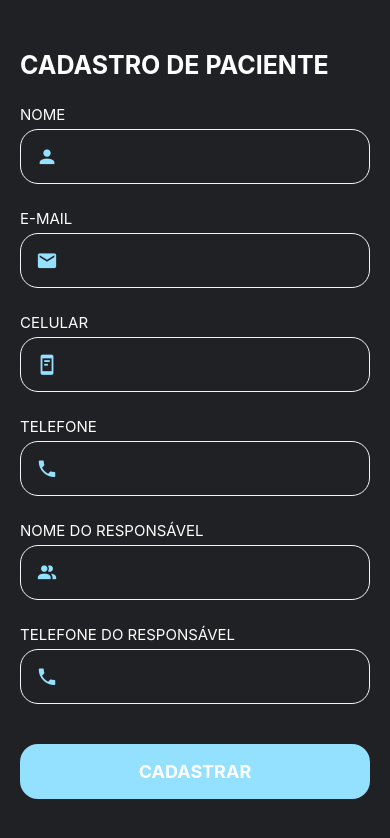
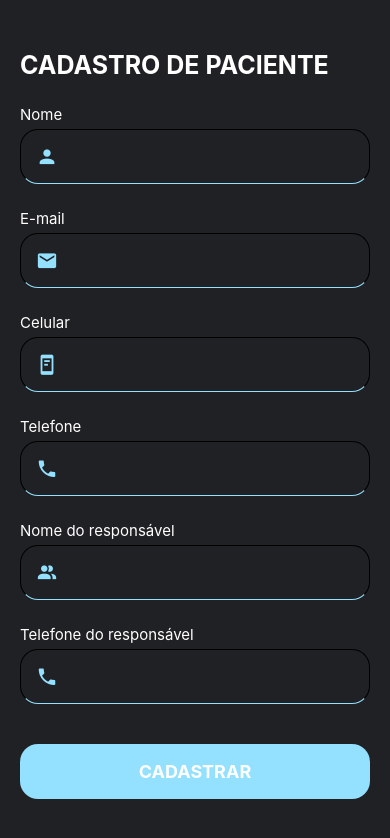
Before and after one commit to Gabshh/Symbian, a React Native app in the folder appSymbian/: screen / in a window 390 px wide. Shown: the top 838 px of the page. Built offline with nearby package versions, Linux system fonts and the light colour scheme.

Commit message:
tratamento de campos vazios

```diff
--- a/appSymbian/src/componentes/Input.js
+++ b/appSymbian/src/componentes/Input.js
@@ -23,7 +23,7 @@ const Input = ({label, iconName, error, onFocus=()=>{}, ...props}) => {
 
             <Text style={estilos.inputLabel}>{label}</Text>
 
-            <View style={[estilos.inputContainer, {borderColor: error ? COLORS.errorRed : COLORS.light }]}>
+            <View style={[estilos.inputContainer, {borderBottomColor: error ? COLORS.errorRed : COLORS.blue }]}>
 
                 <Icon name={iconName} style={estilos.icon} />
 
--- a/appSymbian/src/telas/Cadastro.js
+++ b/appSymbian/src/telas/Cadastro.js
@@ -113,42 +113,42 @@ const Cadastro = () => {
 
             <View style={estilos.viewForm}>
 
-            <Input  label="NOME"
+            <Input  label="Nome"
                     iconName="account"
                     error={errors.nome}
                     onFocus={ ()=>(handlerErrors(null, 'nome')) }
                     onChangeText={ (text) => handlerOnChange(text, 'nome' ) }
             />
 
-            <Input  label="E-MAIL"
+            <Input  label="E-mail"
                     iconName="email"
                     error={errors.email}
                     onFocus={ ()=>(handlerErrors(null, 'email')) }
                     onChangeText={ (text) => handlerOnChange(text, 'email' ) }
             />
 
-            <Input  label="CELULAR"
+            <Input  label="Celular"
                     iconName="cellphone-text"
                     error={errors.celular}
                     onFocus={ ()=>(handlerErrors(null, 'celular')) }
                     onChangeText={ (text) => handlerOnChange(text, 'celular' ) }
             />
 
-            <Input  label="TELEFONE"
+            <Input  label="Telefone"
                     iconName="phone"
                     error={errors.telefone}
                     onFocus={ ()=>(handlerErrors(null, 'telefone')) }
                     onChangeText={ (text) => handlerOnChange(text, 'telefone' ) }
             />
 
-            <Input  label="NOME DO RESPONSÁVEL"
+            <Input  label="Nome do responsável"
                     iconName="account-multiple"
                     error={errors.nomeResponsavel}
                     onFocus={ ()=>(handlerErrors(null, 'nomeResponsavel')) }
                     onChangeText={ (text) => handlerOnChange(text, 'nomeResponsavel' ) }
             />
 
-            <Input  label="TELEFONE DO RESPONSÁVEL"
+            <Input  label="Telefone do responsável"
                     iconName="phone"
                     error={errors.telefoneResponsavel}
                     onFocus={ ()=>(handlerErrors(null, 'telefoneResponsavel')) }
```
